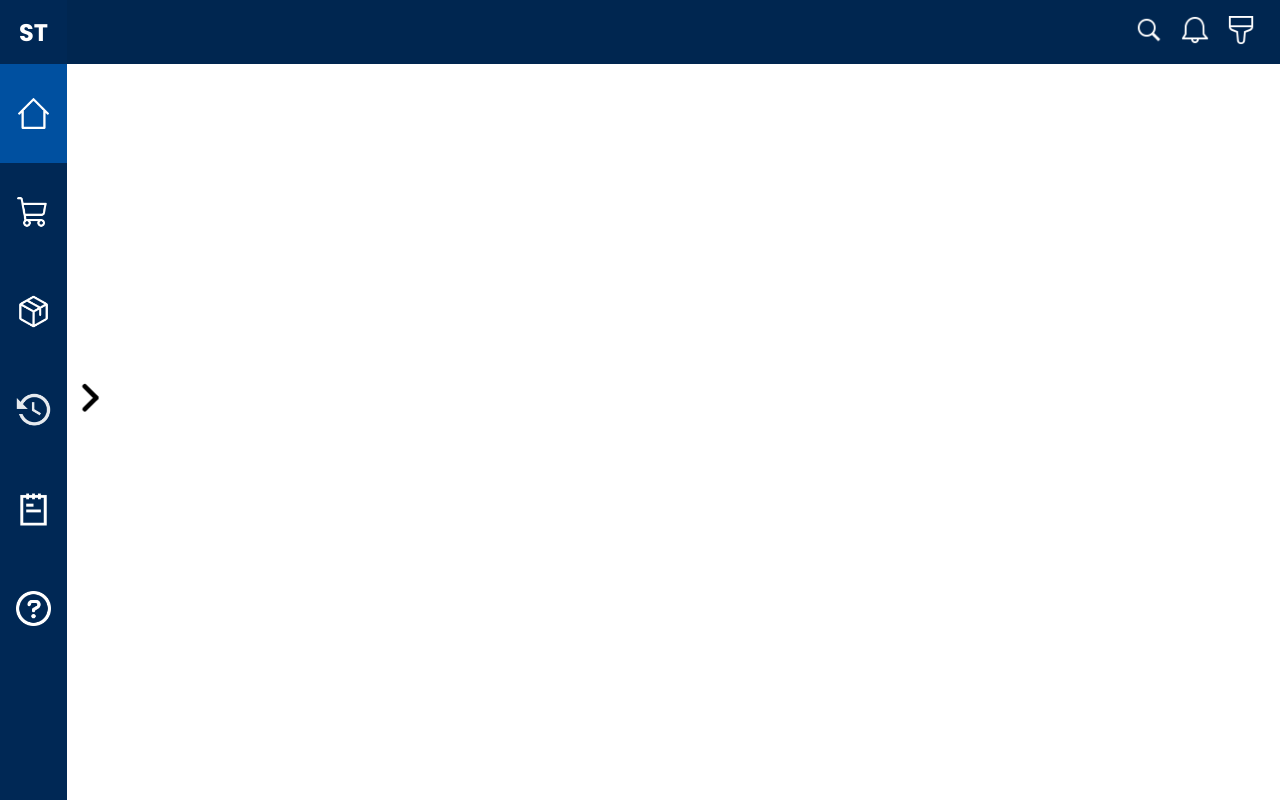
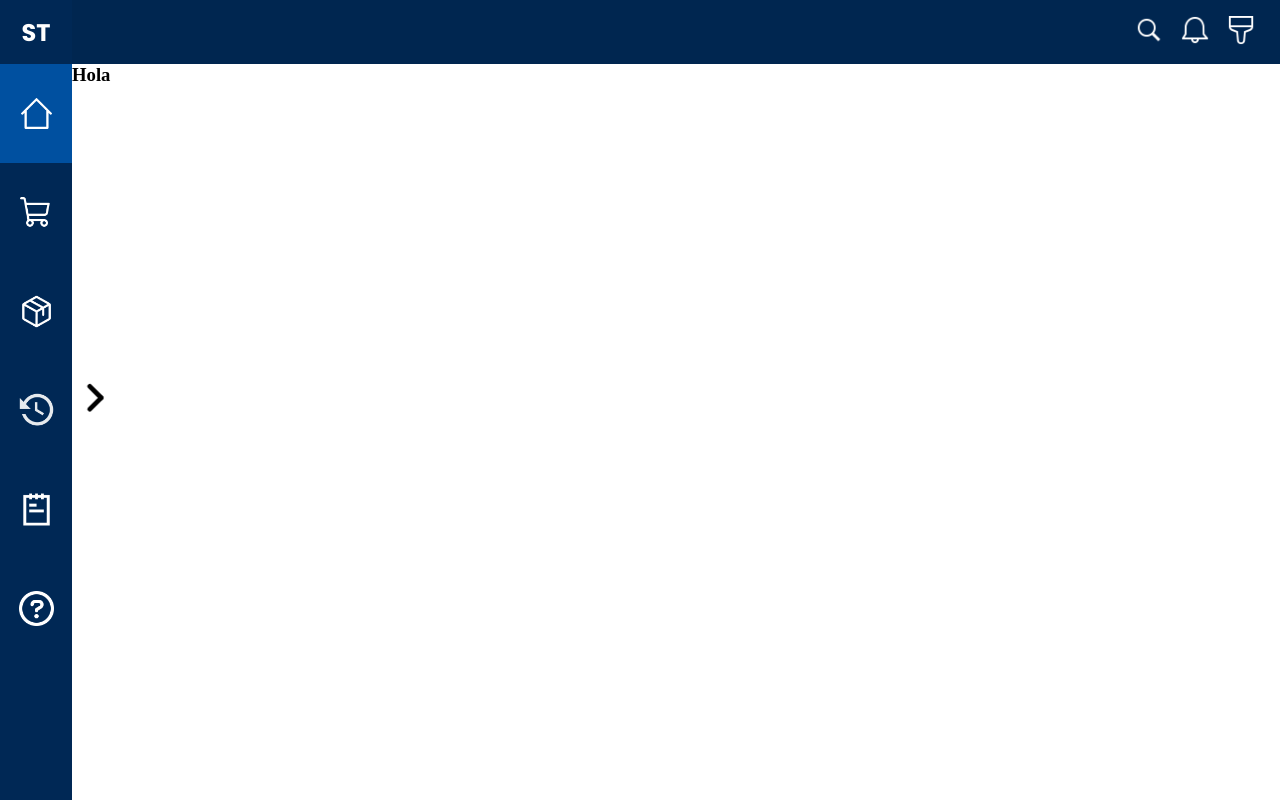
Before and after one commit to luciano-repetti/stocktrack, a Next.js app: page / in a window 1280 px wide. Built offline with nearby package versions, Linux system fonts and the light colour scheme.

Commit message:
fix styles navbar

```diff
--- a/src/pages/index.js
+++ b/src/pages/index.js
@@ -3,9 +3,12 @@ import Nav from '@/components/Nav'
 
 export default function Home() {
   return (
-    <>
+    <main style={{ display: 'flex' }}>
       <Header />
       <Nav />
-    </>
+      <main style={{ marginTop: '8svh' }}>
+        <h3>Hola</h3>
+      </main>
+    </main>
   )
 }
--- a/src/styles/globals.css
+++ b/src/styles/globals.css
@@ -8,5 +8,4 @@
 
 body {
   height: 100svh;
-  position: relative;
 }
--- a/src/styles/modules/Header.module.css
+++ b/src/styles/modules/Header.module.css
@@ -1,9 +1,12 @@
 .header {
+  position: absolute;
+  top: 0;
   display: flex;
   align-items: center;
   justify-content: flex-end;
   z-index: 5;
   background: #002650;
+  width: 100%;
   height: 8svh;
 }
 
--- a/src/styles/modules/Nav.module.css
+++ b/src/styles/modules/Nav.module.css
@@ -2,12 +2,12 @@
   display: flex;
   flex-direction: column;
   align-items: center;
-  position: absolute;
+  position: relative;
   z-index: 10;
   top: 0;
   background-color: #002855;
   color: #fff;
-  min-width: 8svh;
+  width: 9svh;
   height: 100svh;
   user-select: none;
 }
```
